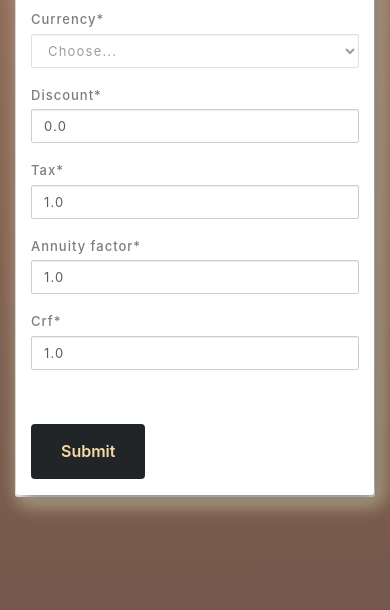
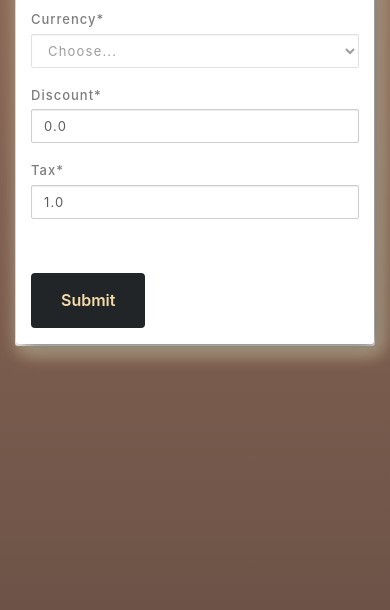
Before and after one commit to open-plan-tool/documentation, a Django app: page /project/update/1 in a window 390 px wide. Shown: the part 1968-2578 px from the top of the page. Run offline with Django 3.2, Linux system fonts and the light colour scheme; a user stored in the database is signed in; tables that the repository leaves empty hold one stand-in row (values such as "Sample post"); parts of the project's set-up code (start-up, migrations or seed data) failed here and were passed over; some libraries are stand-ins or nearby versions.

Commit message:
Project Model Altering

```diff
--- a/projects/forms.py
+++ b/projects/forms.py
@@ -50,9 +50,9 @@ class ProjectCreateForm(forms.Form):
 
     country = forms.ChoiceField(label='Country', choices=COUNTRY)
     longitude = forms.FloatField(label='Location, longitude',
-                                 widget=forms.NumberInput(attrs={'placeholder': 'eg. -77.0364'}))
+                                 widget=forms.NumberInput(attrs={'placeholder': 'eg. -77.0364', 'readonly': ''}))
     latitude = forms.FloatField(label='Location, latitude',
-                                widget=forms.NumberInput(attrs={'placeholder': 'eg. 38.8951'}))
+                                widget=forms.NumberInput(attrs={'placeholder': 'eg. 38.8951', 'readonly': ''}))
     duration = forms.IntegerField(label='Project Duration (years)',
                                   widget=forms.NumberInput(attrs={'placeholder': 'eg. 1 '}))
     currency = forms.ChoiceField(label='Currency', choices=CURRENCY)
@@ -60,10 +60,8 @@ class ProjectCreateForm(forms.Form):
                                   widget=forms.NumberInput(attrs={'placeholder': 'eg. 10%'}))
     tax = forms.IntegerField(label='Tax (%)',
                              widget=forms.NumberInput(attrs={'placeholder': 'eg. 28%'}))
-    annuity_factor = forms.FloatField(label='Annuity Factor',
-                                      widget=forms.NumberInput(attrs={'placeholder': 'Annuity Factor...'}))
-    crf = forms.FloatField(label='CRF',
-                           widget=forms.NumberInput(attrs={'placeholder': 'CRF...'}))
+    #annuity_factor = forms.FloatField(label='Annuity Factor', widget=forms.NumberInput(attrs={'placeholder': 'Annuity Factor...'}))
+    #crf = forms.FloatField(label='CRF', widget=forms.NumberInput(attrs={'placeholder': 'CRF...'}))
 
     electricity = forms.BooleanField(label='Electricity', initial=False, required=False)
     heat = forms.BooleanField(label='Heat', initial=False, required=False)
--- a/projects/models.py
+++ b/projects/models.py
@@ -119,9 +119,9 @@ class EconomicData(models.Model):
     duration = models.IntegerField()
     currency = models.CharField(max_length=3, choices=CURRENCY)
     discount = models.FloatField()
-    annuity_factor = models.FloatField()
+    # annuity_factor = models.FloatField()
     tax = models.FloatField()
-    crf = models.FloatField()
+    # crf = models.FloatField()
 
 
 class Project(models.Model):
--- a/static/css/styles.css
+++ b/static/css/styles.css
@@ -792,7 +792,7 @@ label[for="id_email"] {
     position: absolute;
     bottom: 0 !important;
     width: 100%;
-    height: 100%; /* Footer height */
+    height: 100%; /* or maybe 3rem or 7vh - Footer height */
     z-index: 1;
     background-color: #1b1e21;
     color: #F4D9A4;
--- a/templates/project/project_update.html
+++ b/templates/project/project_update.html
@@ -47,33 +47,27 @@
                                                 <br/>
                                                 <div class="row">
                                                     <div class="form-row">
-                                                        <div class="form-group col-md-3 mb-0">
+                                                        <div class="form-group col-md-4 mb-0">
                                                             {{ project_form.latitude|as_crispy_field }}
                                                         </div>
-                                                        <div class="form-group col-md-3 mb-0">
+                                                        <div class="form-group col-md-4 mb-0">
                                                             {{ project_form.longitude|as_crispy_field }}
                                                         </div>
-                                                        <div class="form-group col-md-3 mb-0">
+                                                        <div class="form-group col-md-4 mb-0">
                                                             {{ economic_data_form.duration|as_crispy_field }}
-                                                        </div>
-                                                        <div class="form-group col-md-3 mb-0">
-                                                            {{ economic_data_form.currency|as_crispy_field }}
                                                         </div>
                                                     </div>
                                                 </div>
                                                 <div class="row">
                                                     <div class="form-row">
-                                                        <div class="form-group col-md-3 mb-0">
+                                                        <div class="form-group col-md-4 mb-0">
+                                                            {{ economic_data_form.currency|as_crispy_field }}
+                                                        </div>
+                                                        <div class="form-group col-md-4 mb-0">
                                                             {{ economic_data_form.discount|as_crispy_field }}
                                                         </div>
-                                                        <div class="form-group col-md-3 mb-0">
+                                                        <div class="form-group col-md-4 mb-0">
                                                             {{ economic_data_form.tax|as_crispy_field }}
-                                                        </div>
-                                                        <div class="form-group col-md-3 mb-0">
-                                                            {{ economic_data_form.annuity_factor|as_crispy_field }}
-                                                        </div>
-                                                        <div class="form-group col-md-3 mb-0">
-                                                            {{ economic_data_form.crf|as_crispy_field }}
                                                         </div>
                                                     </div>
                                                 </div>
--- a/templates/scenario/scenario_visualize_results.html
+++ b/templates/scenario/scenario_visualize_results.html
@@ -23,8 +23,8 @@
     <table id="scalarTable" class="table table-hover panel-body">
         <thead>
         <tr>
-            <th>KPI</th>
-            <th>Value</th>
+            <th style="width: 20%">KPI</th>
+            <th style="width: 30%">Value</th>
         </tr>
         </thead>
         <tbody>
```
Also changed, not shown: dashboard/views.py (+21 -0 lines), templates/project/project_create.html (+2 -12 lines), templates/scenario/scenario_search.html (+1 -14 lines).
